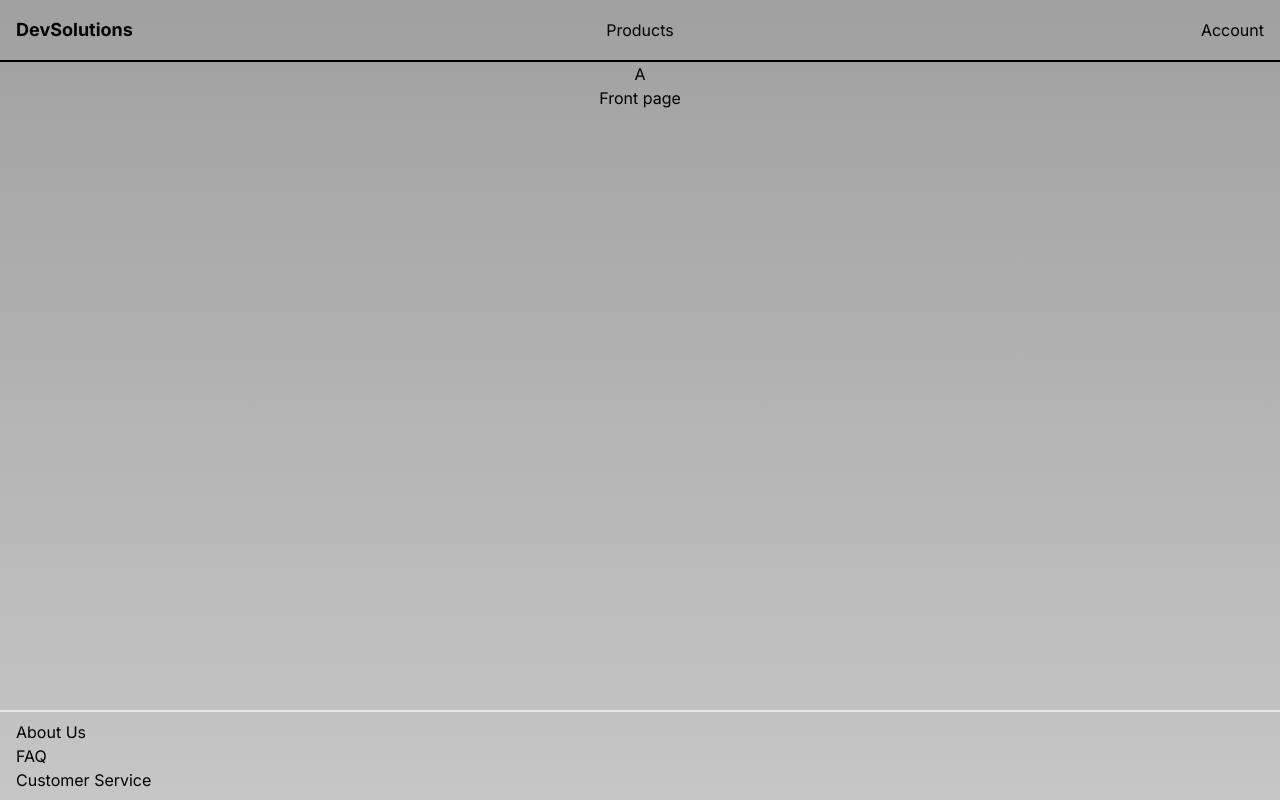
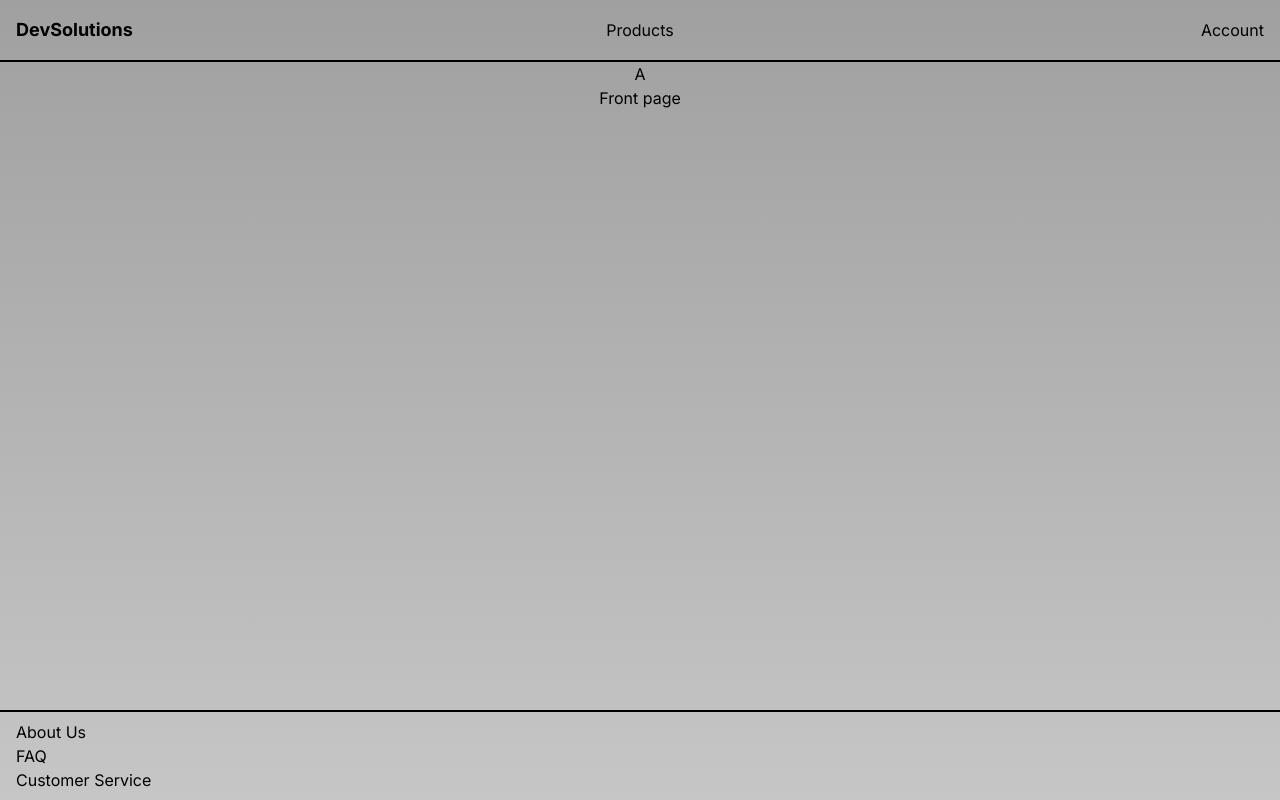
Before and after one commit to eskil4152/DevSolutions, a Next.js app: page / in a window 1280 px wide. Built offline with nearby package versions, Linux system fonts and the light colour scheme.

Commit message:
Footer fix

```diff
--- a/app/components/Footer.tsx
+++ b/app/components/Footer.tsx
@@ -1,6 +1,6 @@
 export const Footer = () => {
   return (
-    <div className="bottom-0 absolute border-t-2 w-full py-2 pl-4">
+    <div className="bottom-0 absolute border-t-2 w-full py-2 pl-4 border-black">
       <ul>
         <li>About Us</li>
         <li>FAQ</li>
--- a/app/components/Header.tsx
+++ b/app/components/Header.tsx
@@ -2,7 +2,7 @@ import Link from "next/link";
 
 export const Header = () => {
   return (
-    <div className="flex justify-between items-center border-b-2 border-black p-4 relative ">
+    <div className="flex justify-between items-center border-b-2 border-black p-4 relative">
       <Link
         className="w-1/3"
         href={{
```
